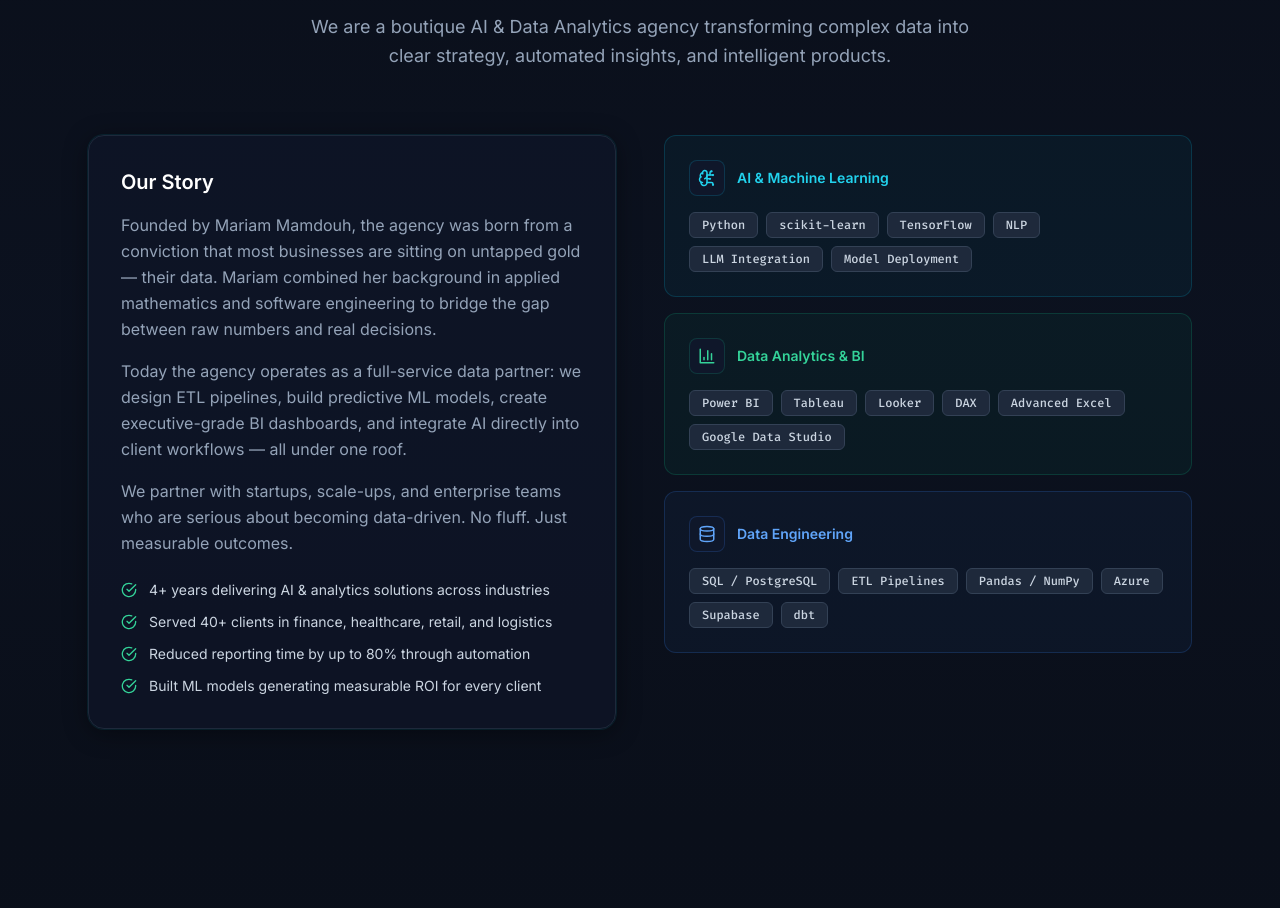
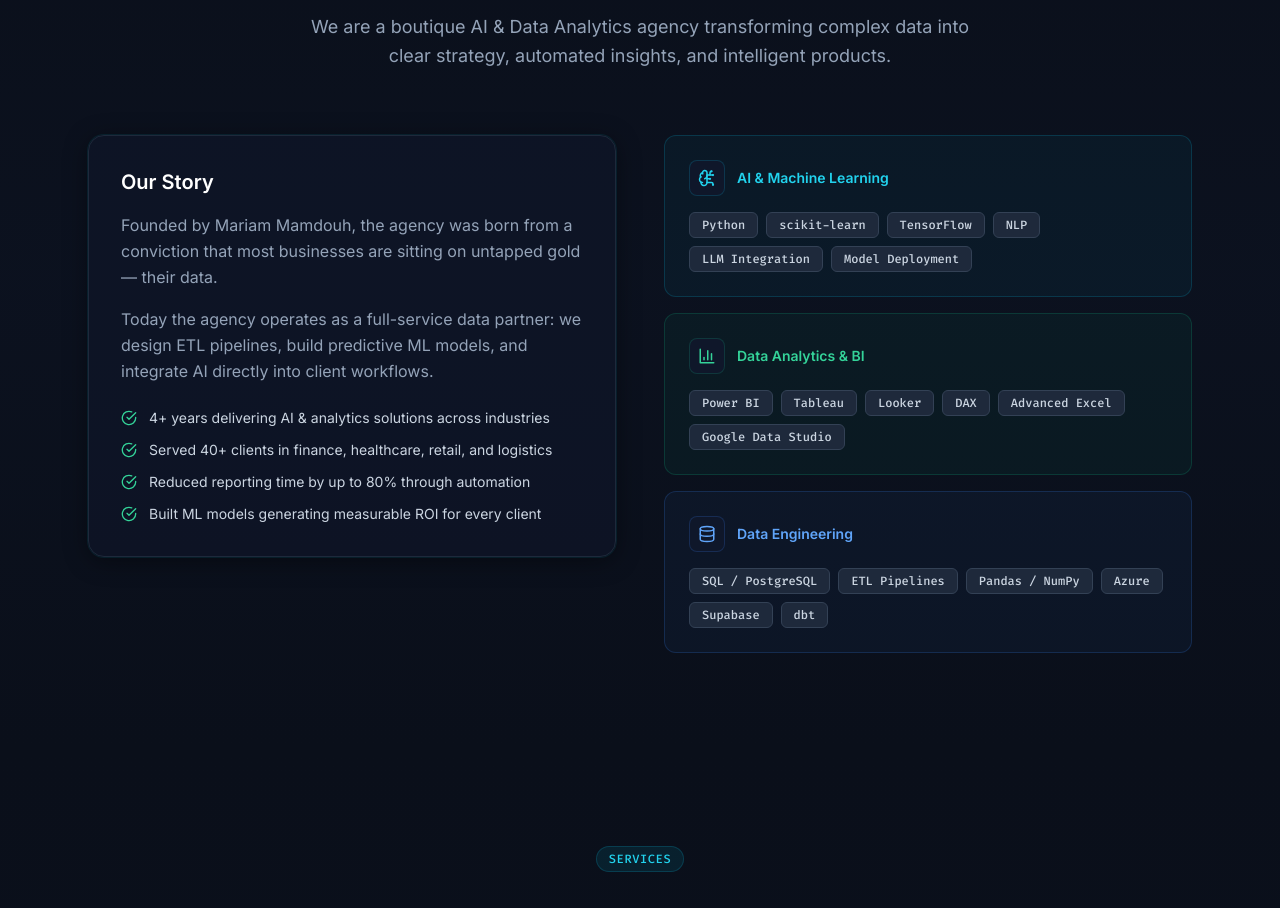
Before and after one commit to mariam9809m1-gif/ai-analytics-agency, a React (Vite) app: page / in a window 1280 px wide. Shown: the part 1140-2048 px from the top of the page. Built offline with nearby package versions, Linux system fonts and the light colour scheme.

Commit message:
Update About.tsx

```diff
--- a/src/components/About.tsx
+++ b/src/components/About.tsx
@@ -53,60 +53,24 @@ export default function About() {
   const visible = useIntersection(sectionRef);
 
   return (
-    <section
-      id="about"
-      ref={sectionRef}
-      className="py-24 relative"
-    >
+    <section id="about" ref={sectionRef} className="py-24 relative">
       <div className="absolute inset-0 bg-gradient-to-b from-slate-950 via-slate-900/30 to-slate-950 pointer-events-none" />
-
       <div className="relative max-w-6xl mx-auto px-4 sm:px-6">
-        {/* Header */}
-        <div
-          className={`text-center mb-16 transition-all duration-700 ${
-            visible ? 'opacity-100 translate-y-0' : 'opacity-0 translate-y-8'
-          }`}
-        >
+        <div className={`text-center mb-16 transition-all duration-700 ${visible ? 'opacity-100 translate-y-0' : 'opacity-0 translate-y-8'}`}>
           <span className="section-tag mb-4">About Us</span>
-          <h2 className="section-heading mt-4 mb-4">
-            Where Data Meets{' '}
-            <span className="text-gradient-cyan">Intelligence</span>
-          </h2>
+          <h2 className="section-heading mt-4 mb-4">Where Data Meets <span className="text-gradient-cyan">Intelligence</span></h2>
           <p className="max-w-2xl mx-auto text-slate-400 text-lg leading-relaxed">
-            We are a boutique AI & Data Analytics agency transforming complex data into
-            clear strategy, automated insights, and intelligent products.
+            We are a boutique AI & Data Analytics agency transforming complex data into clear strategy, automated insights, and intelligent products.
           </p>
         </div>
-
         <div className="grid lg:grid-cols-2 gap-12 items-start">
-          {/* Bio card */}
-          <div
-            className={`transition-all duration-700 delay-100 ${
-              visible ? 'opacity-100 translate-x-0' : 'opacity-0 -translate-x-8'
-            }`}
-          >
+          <div className={`transition-all duration-700 delay-100 ${visible ? 'opacity-100 translate-x-0' : 'opacity-0 -translate-x-8'}`}>
             <div className="rounded-2xl bg-slate-900/60 border border-slate-800 p-8 card-glow h-full">
               <h3 className="text-xl font-semibold text-white mb-4">Our Story</h3>
               <div className="space-y-4 text-slate-400 leading-relaxed">
-                <p>
-                  Founded by Mariam Mamdouh, the agency was born from a conviction that
-                  most businesses are sitting on untapped gold — their data. Mariam
-                  combined her background in applied mathematics and software engineering
-                  to bridge the gap between raw numbers and real decisions.
-                </p>
-                <p>
-                  Today the agency operates as a full-service data partner: we design
-                  ETL pipelines, build predictive ML models, create executive-grade BI
-                  dashboards, and integrate AI directly into client workflows — all under
-                  one roof.
-                </p>
-                <p>
-                  We partner with startups, scale-ups, and enterprise teams who are
-                  serious about becoming data-driven. No fluff. Just measurable outcomes.
-                </p>
+                <p>Founded by Mariam Mamdouh, the agency was born from a conviction that most businesses are sitting on untapped gold — their data.</p>
+                <p>Today the agency operates as a full-service data partner: we design ETL pipelines, build predictive ML models, and integrate AI directly into client workflows.</p>
               </div>
-
-              {/* Highlights */}
               <ul className="mt-6 space-y-3">
                 {highlights.map(item => (
                   <li key={item} className="flex items-start gap-3 text-sm text-slate-300">
@@ -117,28 +81,15 @@ export default function About() {
               </ul>
             </div>
           </div>
-
-          {/* Skill Categories */}
-          <div
-            className={`space-y-4 transition-all duration-700 delay-200 ${
-              visible ? 'opacity-100 translate-x-0' : 'opacity-0 translate-x-8'
-            }`}
-          >
+          <div className={`space-y-4 transition-all duration-700 delay-200 ${visible ? 'opacity-100 translate-x-0' : 'opacity-0 translate-x-8'}`}>
             {skillCategories.map(({ icon: Icon, label, color, borderColor, bgColor, skills }) => (
-              <div
-                key={label}
-                className={`rounded-xl border ${borderColor} ${bgColor} p-6 transition-all duration-200 card-glow-hover`}
-              >
+              <div key={label} className={`rounded-xl border ${borderColor} ${bgColor} p-6 transition-all duration-200 card-glow-hover`}>
                 <div className="flex items-center gap-3 mb-4">
-                  <div className={`p-2 rounded-lg bg-slate-900 border ${borderColor}`}>
-                    <Icon size={18} className={color} />
-                  </div>
+                  <div className={`p-2 rounded-lg bg-slate-900 border ${borderColor}`}><Icon size={18} className={color} /></div>
                   <h3 className={`font-semibold text-sm ${color}`}>{label}</h3>
                 </div>
                 <div className="flex flex-wrap gap-2">
-                  {skills.map(skill => (
-                    <span key={skill} className="skill-chip">{skill}</span>
-                  ))}
+                  {skills.map(skill => (<span key={skill} className="skill-chip">{skill}</span>))}
                 </div>
               </div>
             ))}
```
